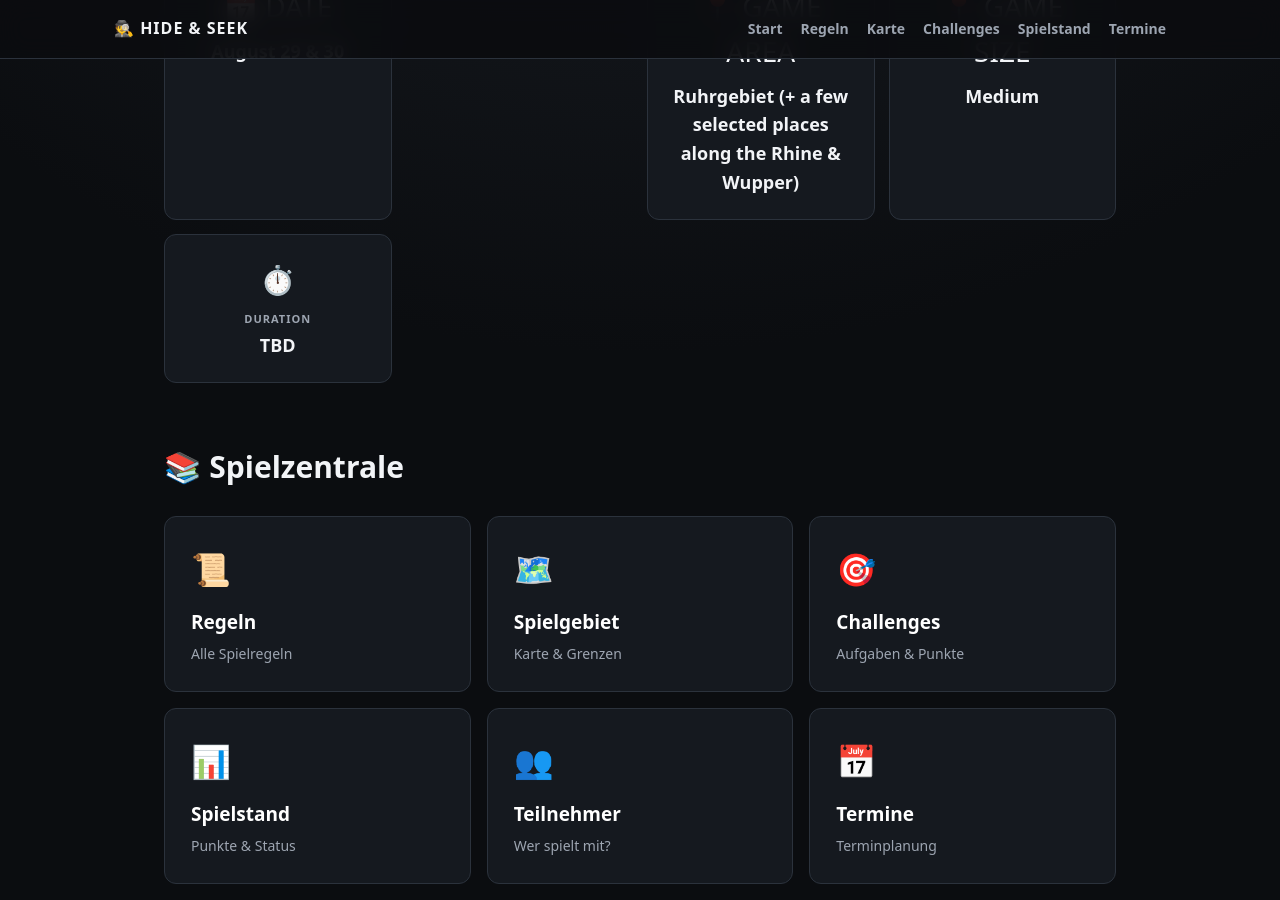
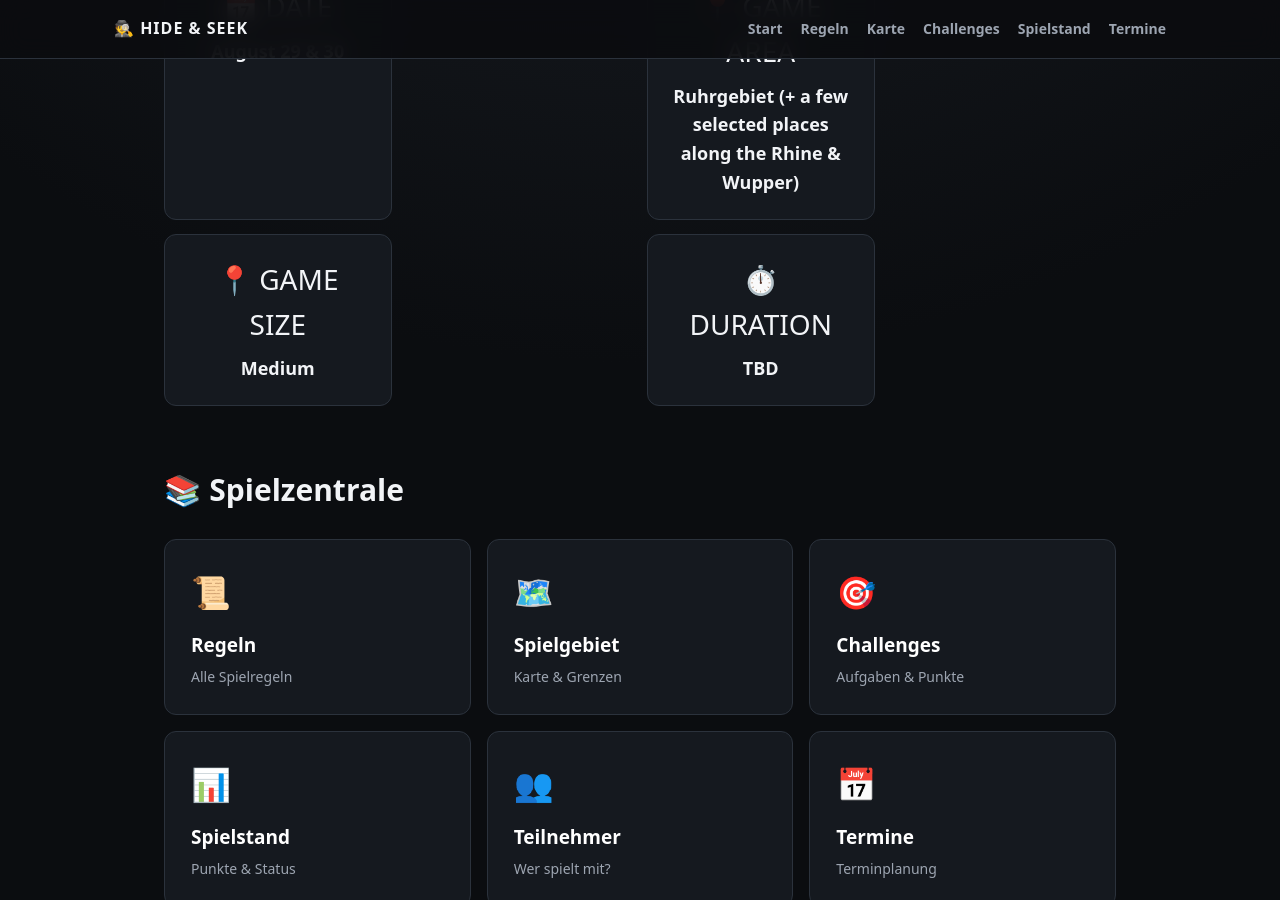
Before and after one commit to sacralo/hide-and-seek, a Jekyll site: the page built from docs/index.md, in a window 1280 px wide and 900 px high, scrolled down 735 px. Built offline with Jekyll 4.4.1, drawn with Linux system fonts in a browser that asks for light colours; our own code applies the rules of GitHub Pages for plain Markdown files.

Commit message:
Update index.md

```diff
--- a/docs/index.md
+++ b/docs/index.md
@@ -18,15 +18,14 @@
     <div class="info-icon">📍 GAME AREA</div>
     <div class="info-value">Ruhrgebiet (+ a few selected places along the Rhine & Wupper)</div>
   </div>
-
+<br>
   <div class="info-card">
     <div class="info-icon">📍 GAME SIZE</div>
     <div class="info-value">Medium</div>
   </div>
-
+<br>
   <div class="info-card">
-    <div class="info-icon">⏱️</div>
-    <div class="info-label">DURATION</div>
+    <div class="info-icon">⏱️ DURATION</div>
     <div class="info-value">TBD</div>
   </div>
 
```
